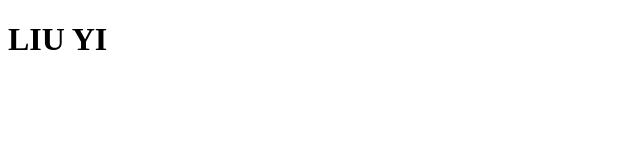
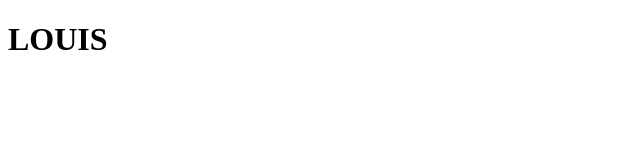
Before and after one commit to yee6178/project-groupTest, a plain HTML site: page index.html in a window 1280 px wide. Shown: the full height of the page, 0-640 px from the left. Drawn offline with Linux system fonts and the light colour scheme.

Commit message:
update text LOUIS

```diff
--- a/index.html
+++ b/index.html
@@ -9,7 +9,7 @@
 </head>
 
 <body>
-    <h1>LIU YI</h1>
+    <h1>LOUIS</h1>
 </body>
 
 </html>
```
